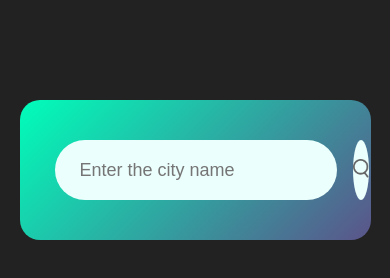
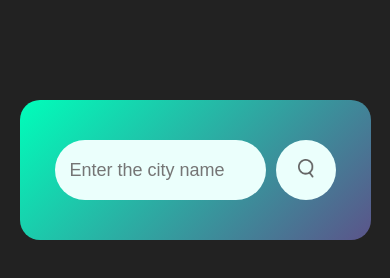
Before and after one commit to mirfaizan10/Weather, a plain HTML site: page index.html in a window 390 px wide. Drawn offline with Linux system fonts and the light colour scheme.

Commit message:
Update styling

```diff
--- a/weather.css
+++ b/weather.css
@@ -22,6 +22,7 @@ body{
     display: flex;
     align-items: center;
     justify-content: space-between;
+
 }
 .search input{
     border: 0;
@@ -102,3 +103,21 @@ body{
     background-color: white;
     margin-top: 20px;
 }
+
+@media(max-width:470px){
+    .search input{
+
+        padding: 10px 15px;
+        height: 60px;
+        width: 80%;
+        border-radius: 30px;
+        flex: 1;
+        margin-right: 10px;
+    }
+    .details{
+
+        justify-content: center;
+        padding: 0 10px;
+        margin-top: 50px;
+    }
+}
```
